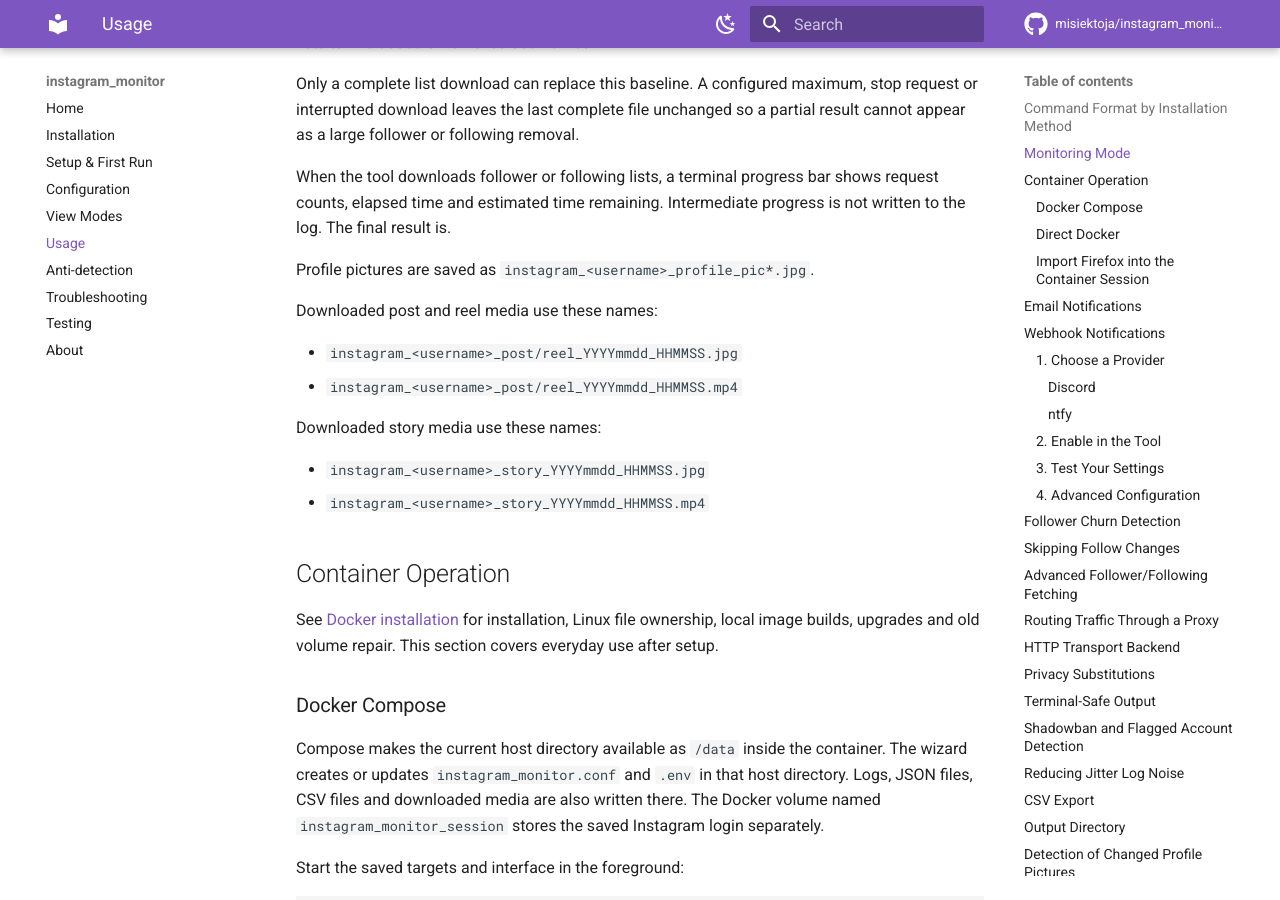
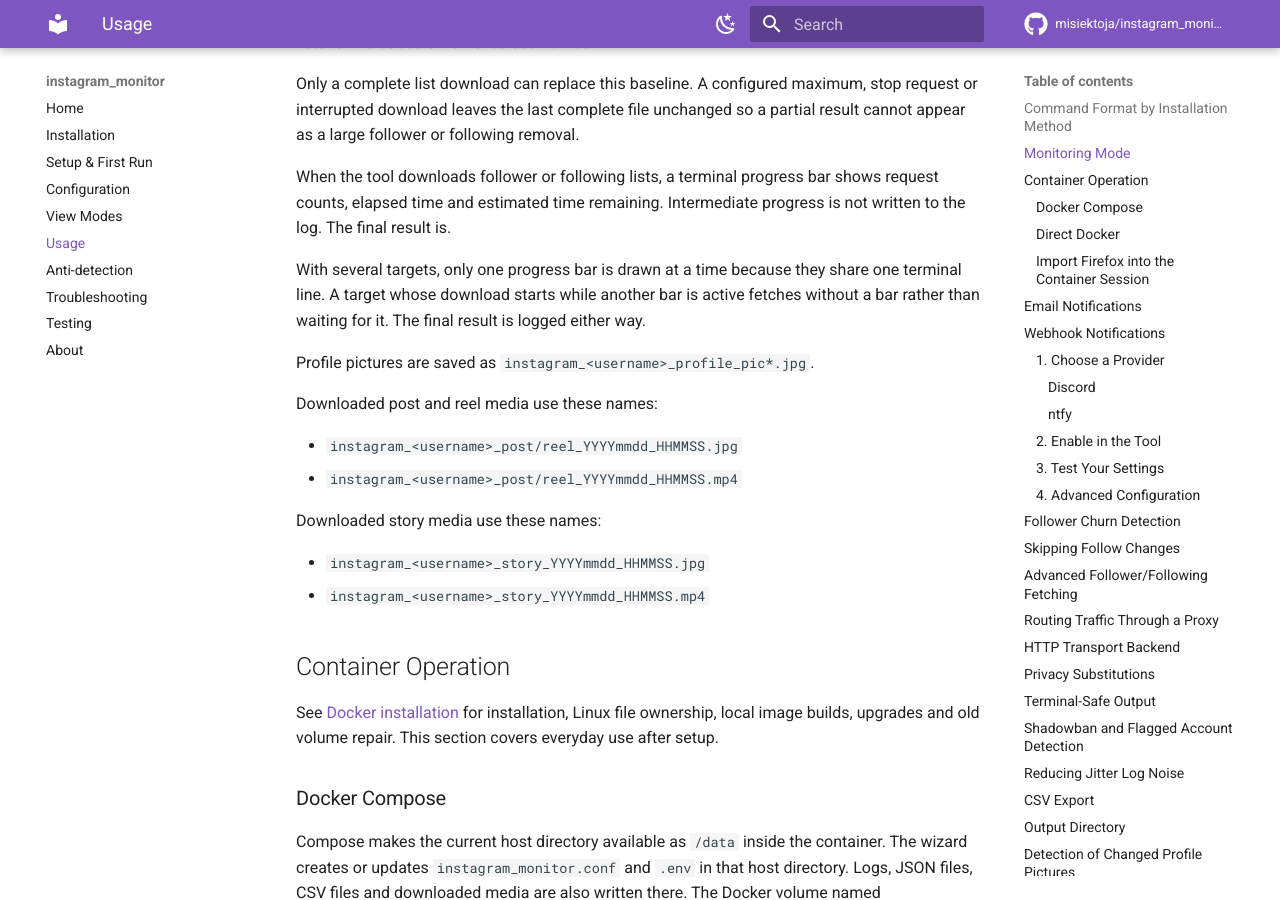
Before and after one commit to misiektoja/instagram_monitor, an MkDocs documentation site: the page built from docs/usage.md, in a window 1280 px wide and 900 px high, scrolled down 3473 px. Built offline with MkDocs 1.6.1 and Material for MkDocs 9.7.7, drawn with Linux system fonts in a browser that asks for light colours; comment, search, counter and statistics services are not loaded.

Commit message:
docs(usage): explain shared progress bar behavior

```diff
--- a/docs/usage.md
+++ b/docs/usage.md
@@ -140,6 +140,8 @@ These files provide a baseline for the next run. The tool compares the new lists
 Only a complete list download can replace this baseline. A configured maximum, stop request or interrupted download leaves the last complete file unchanged so a partial result cannot appear as a large follower or following removal.
 
 When the tool downloads follower or following lists, a terminal progress bar shows request counts, elapsed time and estimated time remaining. Intermediate progress is not written to the log. The final result is.
+
+With several targets, only one progress bar is drawn at a time because they share one terminal line. A target whose download starts while another bar is active fetches without a bar rather than waiting for it. The final result is logged either way.
 
 Profile pictures are saved as `instagram_<username>_profile_pic*.jpg`.
 
```
